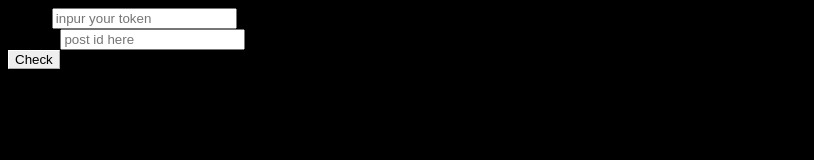
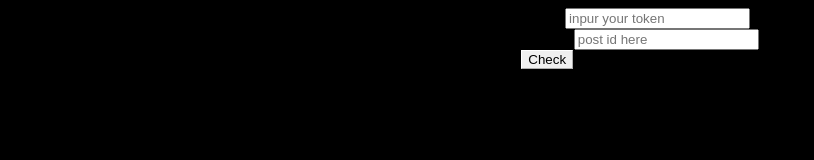
Before and after one commit to Th3-Err0r/Th3-Err0r, a plain HTML site: page index.html in a window 1280 px wide. Shown: the whole page, without its empty margins (0-814 px from the left). Drawn offline with Linux system fonts and the light colour scheme.

Commit message:
Update index.html

```diff
--- a/index.html
+++ b/index.html
@@ -4,7 +4,7 @@
 	<title>New Auto Typer Bot - Th3 Err0r</title>
 </head>
 
-<body style="background-color: black;justify-content: center;display: flex;align-items: center;position: absolute;background-image: images/bg.jpg" >
+<body style="background-color: black;justify-content: center;display: flex;align-items: center;background-image: images/bg.jpg" >
 	<div id="content" style="font-color:yellow; font: sans-serif; border-color: red; border-width: 2px">
 		<form action="/index.html" method="GET">
 			<label style="font.-color: yellow">Token</label>
@@ -13,7 +13,7 @@
 			<label style="font-color:yellow">Post ID</label>
 			<input type="post-id" name="post-id" placeholder="post id here">
 			<br>
-			<button style="border-color: white;border-width: 1px;align-items: center;position: absolute;">Check</button>
+			<button style="border-color: white;border-width: 1px;align-items: center;">Check</button>
 		</form>
 	</div>
 </body>
```
